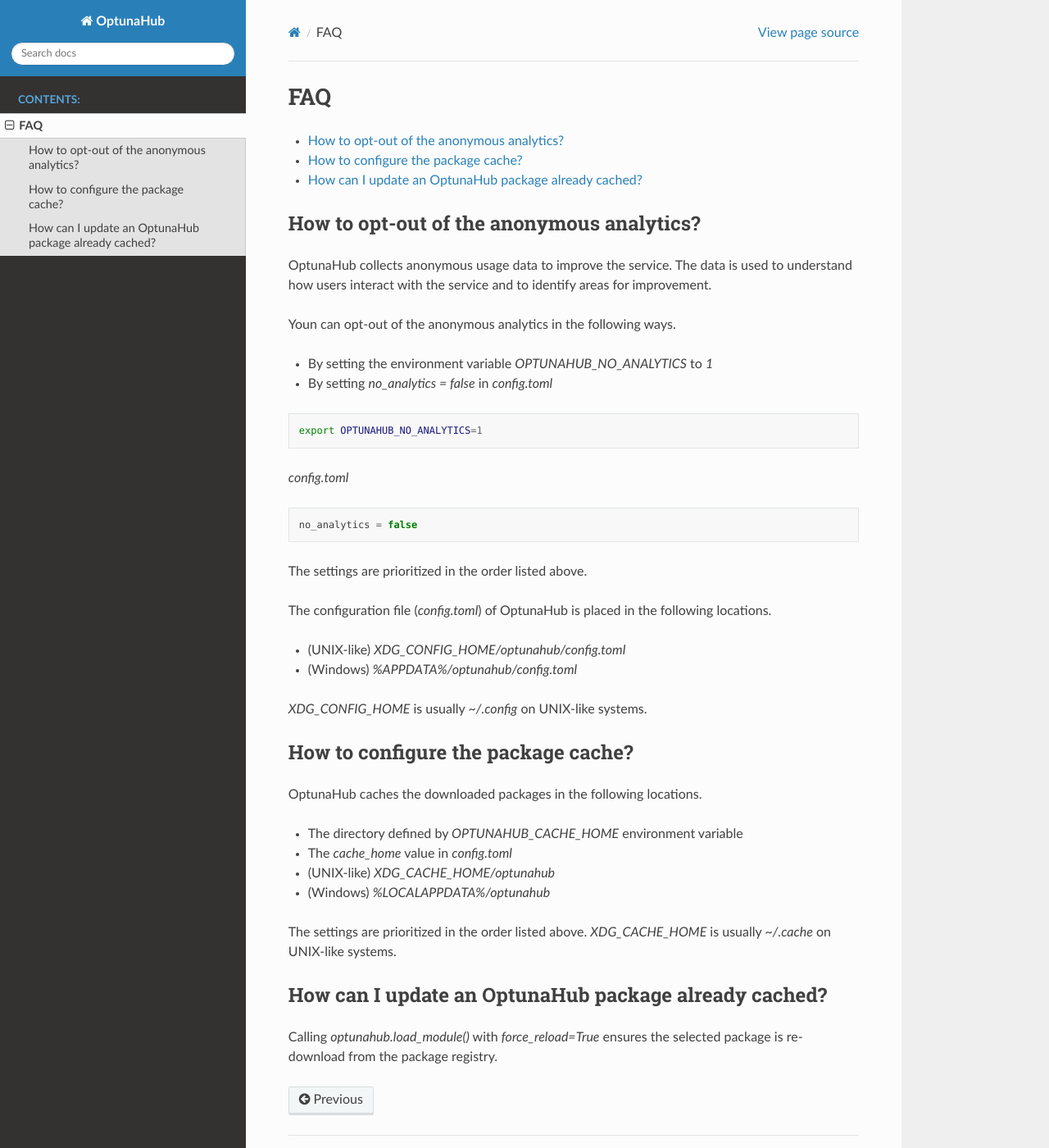
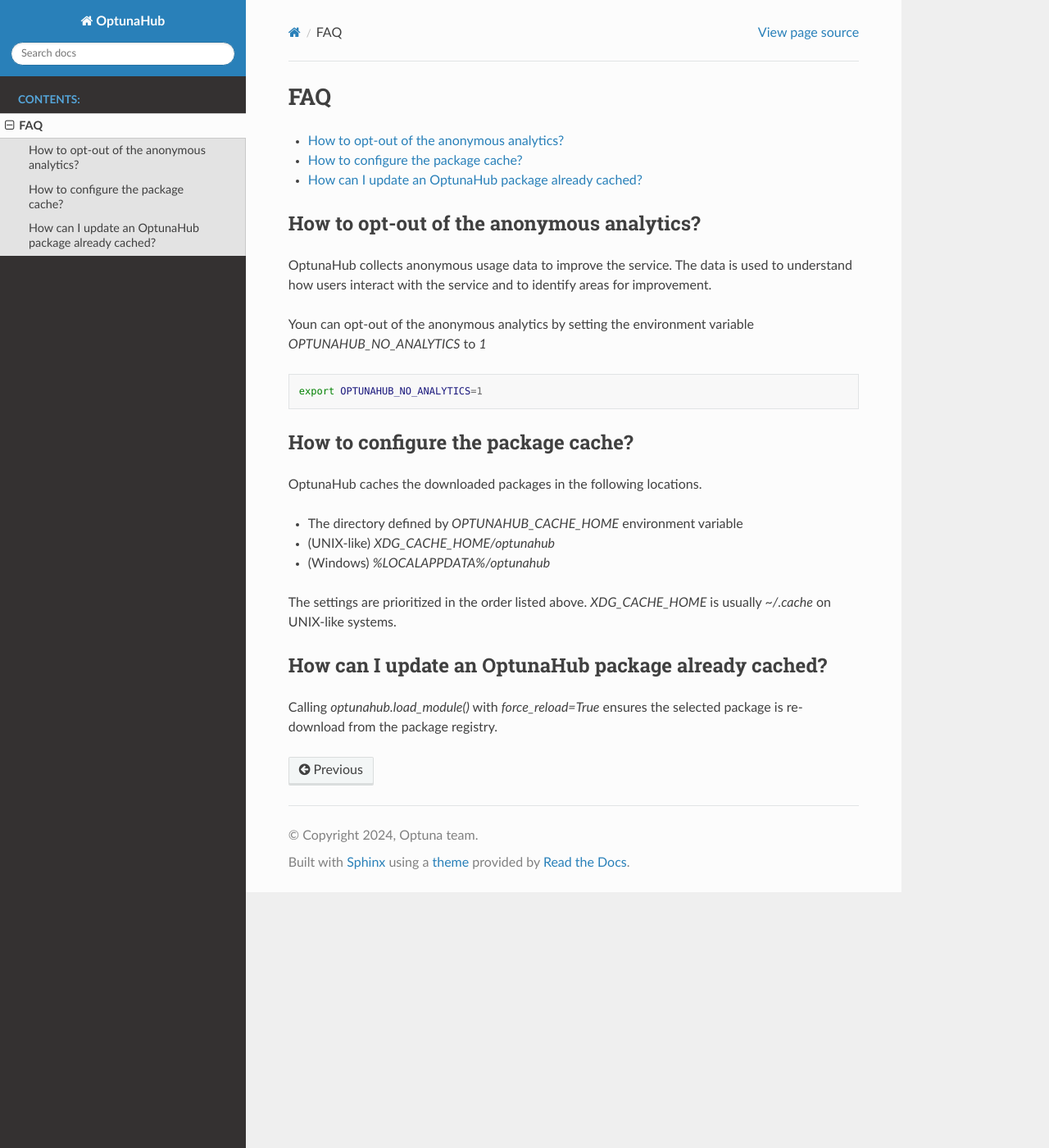
Before and after one commit to optuna/optunahub, a Sphinx documentation site: the page built from docs/source/faq.rst, in a window 1280 px wide and 1400 px high. Shown: the whole window at 82% size. Built offline with Sphinx 7.4.7 and the Read the Docs theme 2.0.0, drawn with Linux system fonts in a browser that asks for light colours.

Commit message:
Remove documents about config.toml

```diff
--- a/docs/source/faq.rst
+++ b/docs/source/faq.rst
@@ -10,30 +10,11 @@
 OptunaHub collects anonymous usage data to improve the service.
 The data is used to understand how users interact with the service and to identify areas for improvement.
 
-Youn can opt-out of the anonymous analytics in the following ways.
-
-- By setting the environment variable `OPTUNAHUB_NO_ANALYTICS` to `1`
-- By setting `no_analytics = false` in `config.toml`
+Youn can opt-out of the anonymous analytics by setting the environment variable `OPTUNAHUB_NO_ANALYTICS` to `1`
 
 .. code-block:: shell
 
       export OPTUNAHUB_NO_ANALYTICS=1
-
-
-`config.toml`
-
-.. code-block:: toml
-
-      no_analytics = false
-
-The settings are prioritized in the order listed above.
-
-The configuration file (`config.toml`) of OptunaHub is placed in the following locations.
-
-- (UNIX-like) `XDG_CONFIG_HOME/optunahub/config.toml`
-- (Windows) `%APPDATA%/optunahub/config.toml`
-
-`XDG_CONFIG_HOME` is usually `~/.config` on UNIX-like systems.
 
 
 How to configure the package cache?
@@ -42,7 +23,6 @@
 OptunaHub caches the downloaded packages in the following locations.
 
 - The directory defined by `OPTUNAHUB_CACHE_HOME` environment variable
-- The `cache_home` value in `config.toml`
 - (UNIX-like) `XDG_CACHE_HOME/optunahub`
 - (Windows) `%LOCALAPPDATA%/optunahub`
 
```
